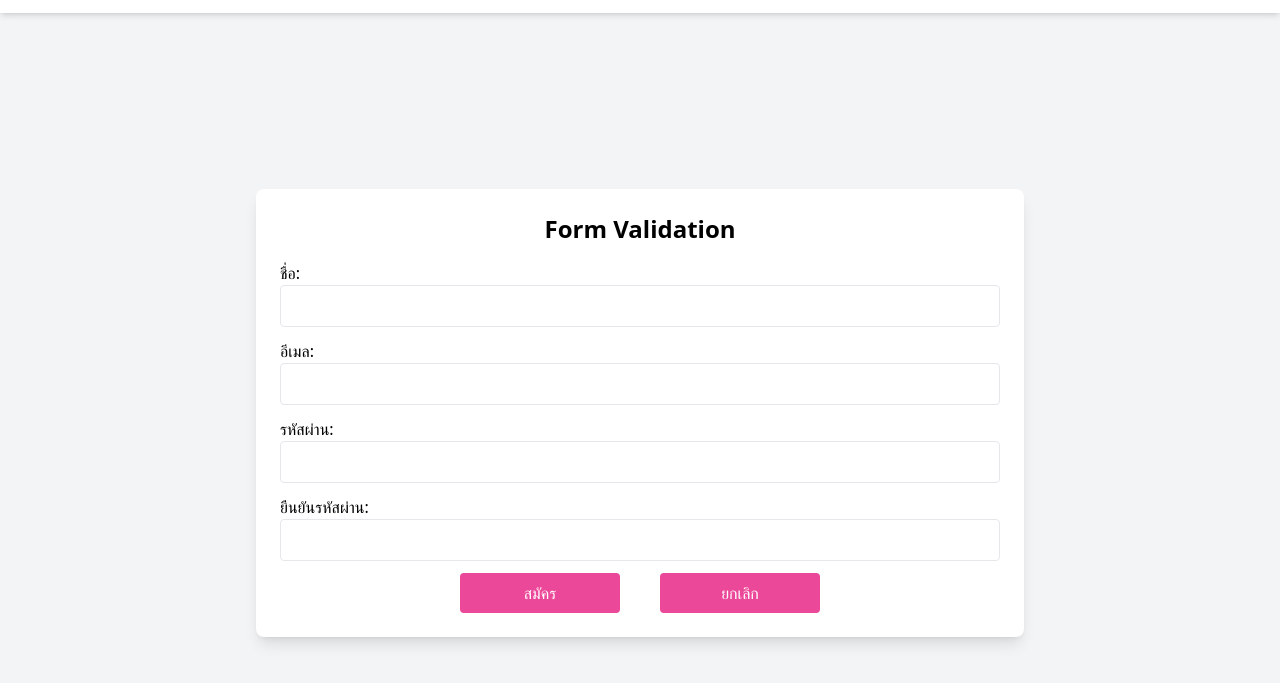
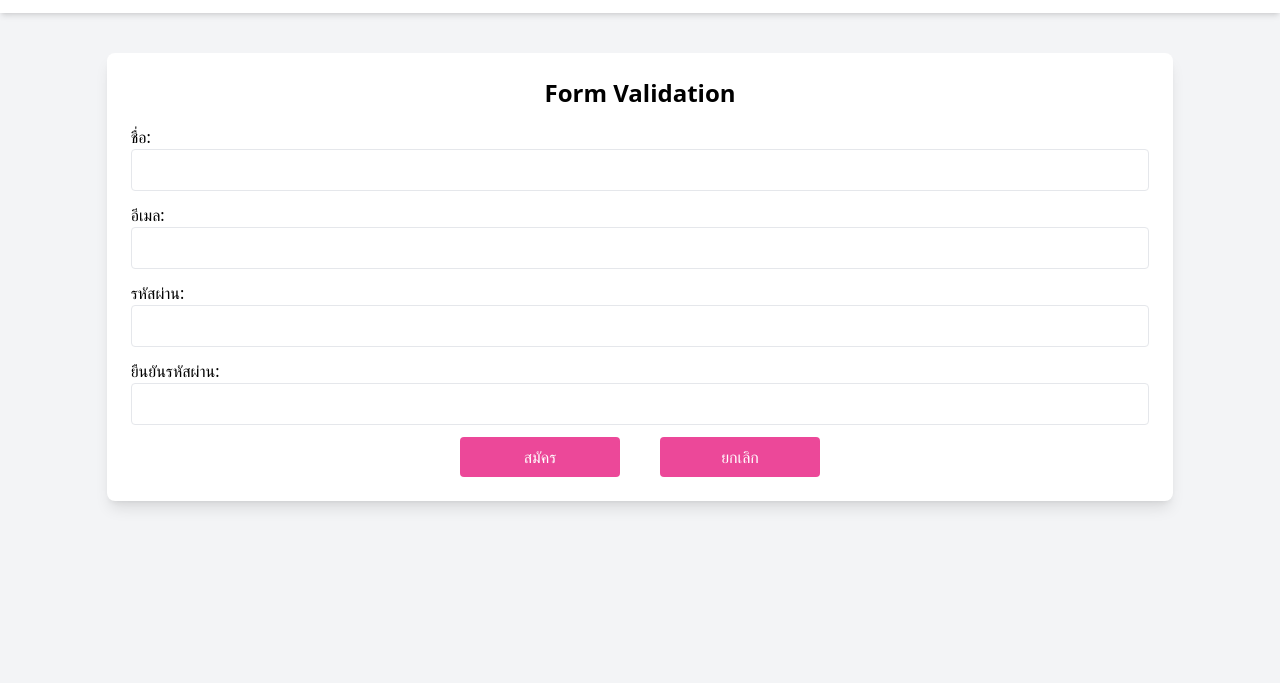
Before and after one commit to sasikan-054/WebPort054, a plain HTML site: page formValidation.html in a window 1280 px wide. Shown: the part 53-736 px from the top of the page. Drawn offline with nearby package versions, Linux system fonts and the light colour scheme.

Commit message:
First commit

```diff
--- a/formValidation.html
+++ b/formValidation.html
@@ -64,8 +64,8 @@
         </div>
     </nav>
 
-    <div class="flex items-center justify-center min-h-screen">
-        <div class="bg-white p-6 rounded-lg shadow-lg w-3/5">
+    <div class="flex justify-center mt-10">
+        <div class="bg-white p-6 rounded-lg shadow-lg w-5/6">
             <h2 class="text-2xl font-bold text-center mb-4">Form Validation</h2>
             <form id="form">
                 <div class="mb-3">
```
